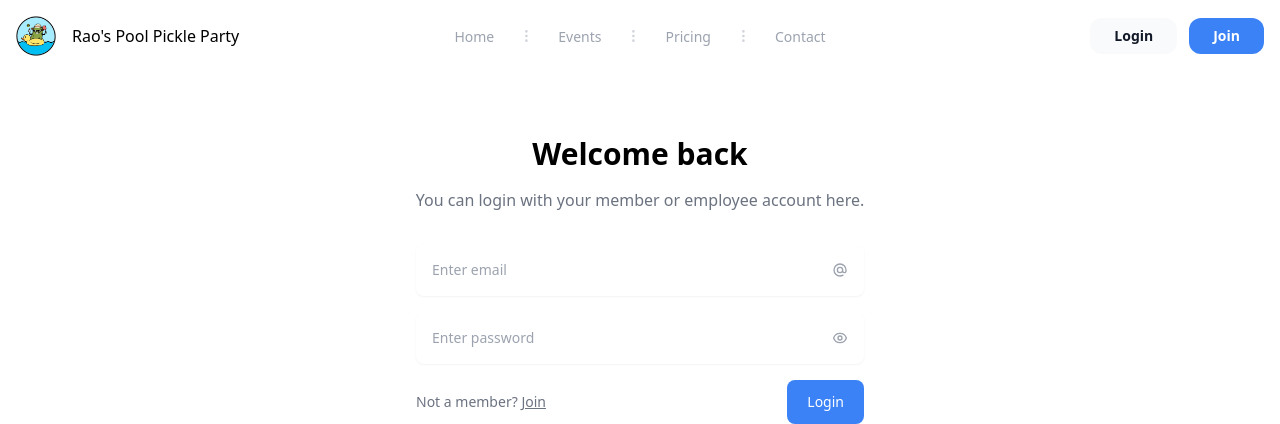
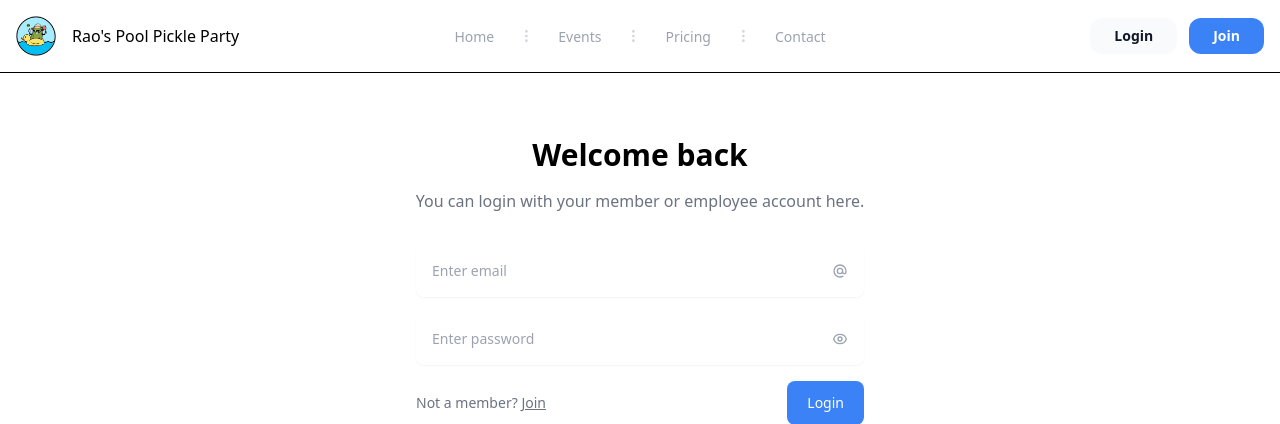
Before and after one commit to WormWaffles/RaosPool, a Flask app: page /login in a window 1280 px wide. Shown: the top 424 px of the page. Run offline with Flask 3, Linux system fonts and the light colour scheme; style sheets or scripts are compiled from the project's sources; some libraries are stand-ins or nearby versions.

Commit message:
line at top bar

```diff
--- a/templates/_layout.html
+++ b/templates/_layout.html
@@ -50,7 +50,7 @@
     <!--[if lt IE 7]>
             <p class="browsehappy">You are using an <strong>outdated</strong> browser. Please <a href="#">upgrade your browser</a> to improve your experience.</p>
         <![endif]-->
-    <header>
+    <header class="border-b border-black">
 
         <body>
             <nav class="relative px-4 py-4 flex justify-between items-center bg-white">
```
